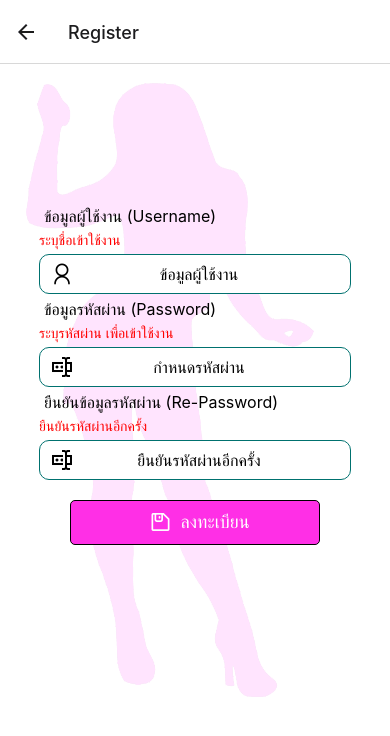
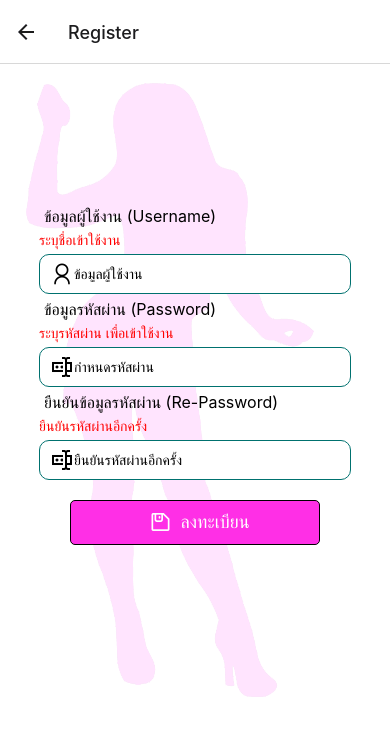
Before and after one commit to nateesoft/prettyland-webview, a React Native app in the folder prettyLandFirebase/: screen /Register in a window 390 px wide. Shown: the top 736 px of the page. Built offline with nearby package versions, Linux system fonts and the light colour scheme; no server answers; the database is empty.

Commit message:
add icons for android

```diff
--- a/prettyLandFirebase/src/screens/login/loginForm.js
+++ b/prettyLandFirebase/src/screens/login/loginForm.js
@@ -91,7 +91,6 @@ const LoginForm = ({ navigation, route }) => {
                 }}>
                 <AntDesign name="user" color="#00716F" size={20} />
                 <TextInput
-                  style={styles.textInput}
                   placeholder="ข้อมูลผู้ใช้งาน (Username)"
                   value={username}
                   onChangeText={value => setUsername(value)}
@@ -115,7 +114,6 @@ const LoginForm = ({ navigation, route }) => {
                 <FontAwesome name="lock" color="#00716F" size={20} />
                 <TextInput
                   secureTextEntry={true}
-                  style={styles.textInput}
                   placeholder="รหัสผาน (Password)"
                   value={password}
                   onChangeText={value => setPassword(value)}
--- a/prettyLandFirebase/src/screens/register/registerLoginForm.js
+++ b/prettyLandFirebase/src/screens/register/registerLoginForm.js
@@ -116,7 +116,6 @@ const RegisterLoginForm = ({ navigation, route }) => {
               <View style={styles.formControl}>
                 <GetIcon type="ad" name="user" />
                 <TextInput
-                  style={styles.textInput}
                   placeholder="ข้อมูลผู้ใช้งาน"
                   value={username}
                   onChangeText={value => setUsername(value)}
@@ -133,7 +132,6 @@ const RegisterLoginForm = ({ navigation, route }) => {
               <View style={styles.formControl}>
                 <GetIcon type="mci" name="form-textbox-password" />
                 <TextInput
-                  style={styles.textInput}
                   placeholder="กำหนดรหัสผ่าน"
                   secureTextEntry={true}
                   value={password}
@@ -149,7 +147,6 @@ const RegisterLoginForm = ({ navigation, route }) => {
               <View style={styles.formControl}>
                 <GetIcon type="mci" name="form-textbox-password" />
                 <TextInput
-                  style={styles.textInput}
                   placeholder="ยืนยันรหัสผ่านอีกครั้ง"
                   secureTextEntry={true}
                   value={rePassword}
```
Also changed, not shown: 14 other files (tests, documents, lock files or other folders).
